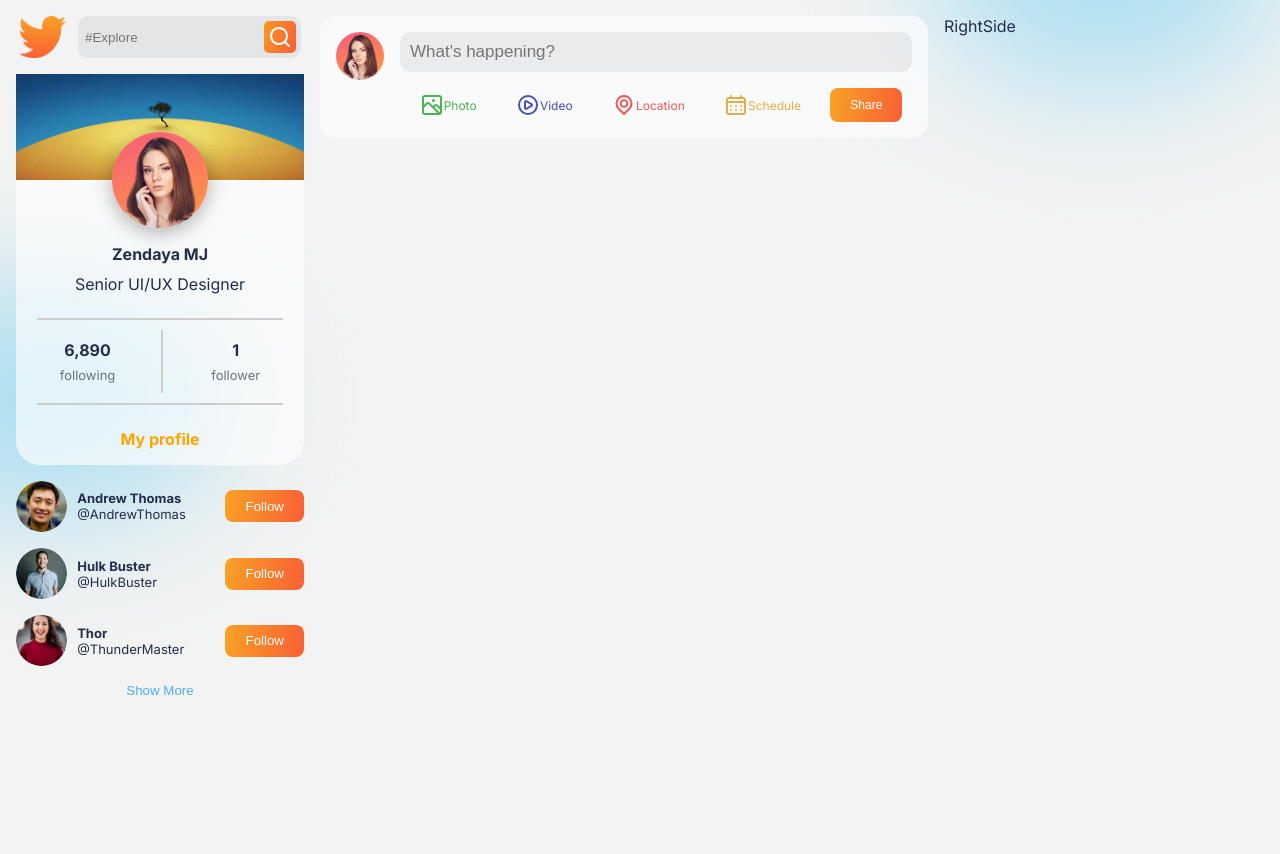
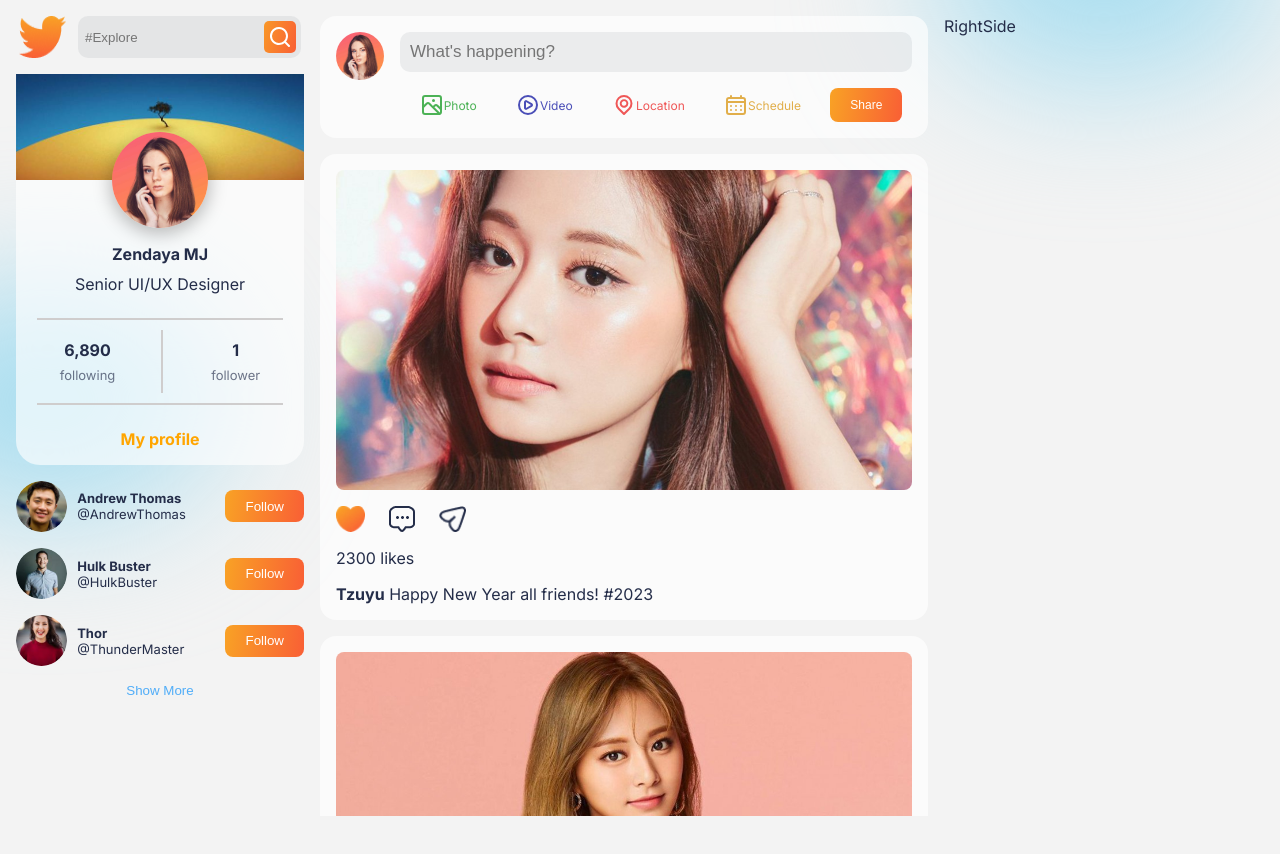
Before and after one commit to GalyaIT/Socialbook, a React (Create React App) app in the folder client/: page / in a window 1280 px wide. Shown: the top 854 px of the page. Built offline with nearby package versions, Linux system fonts and the light colour scheme.

Commit message:
Created Post and Posts components

```diff
--- a/client/src/App.css
+++ b/client/src/App.css
@@ -47,3 +47,6 @@
   background: transparent;
   border: 2px solid var(--orange);
 }
+::-webkit-scrollbar{
+  display:none;
+}
--- /dev/null
+++ b/client/src/Data/PostsData.js
@@ -0,0 +1,29 @@
+import postPic1 from '../img/postpic1.jpg'
+import postPic2 from '../img/postpic2.jpg'
+import postPic3 from '../img/postpic3.JPG'
+
+
+export const PostsData = [
+    {
+        img: postPic1,
+        name: 'Tzuyu',
+        desc: "Happy New Year all friends! #2023",
+        likes: 2300,
+        liked: true
+    },
+    {
+        img: postPic2,
+        name: 'Maryam',
+        desc: "Party time :)",
+        likes: 2300,
+        liked: false
+
+    },
+    {
+        img:postPic3,
+        name: "Salena Gomez",
+        desc: "At Archery Festival",
+        likes: 800,
+        liked: false
+    }
+]
--- /dev/null
+++ b/client/src/components/post/Post.css
@@ -0,0 +1,19 @@
+.Post{
+   display: flex;
+   flex-direction: column;
+   padding: 1rem;
+   background-color: var(--cardColor);
+   border-radius: 1rem;
+   gap: 1rem;
+}
+.Post>img{
+    width: 100%;
+    max-height: 20rem;
+    object-fit: cover;
+    border-radius: 0.5rem;
+}
+
+.postReact{
+    display: flex;
+    gap: 1.5rem;
+}
--- /dev/null
+++ b/client/src/components/post/Post.js
@@ -0,0 +1,30 @@
+import React from 'react'
+import './Post.css';
+import Comment from '../../img/comment.png'
+import Share from '../../img/share.png'
+import Heart from '../../img/like.png'
+import NotLike from '../../img/notlike.png'
+
+const Post = ({data}) => {
+  return (
+   <div className="Post">
+    <img src={data.img} alt="" />
+
+
+    <div className="postReact">
+        <img src={data.liked? Heart : NotLike} alt="" />
+        <img src={Comment} alt="" />
+        <img src={Share} alt="" />
+    </div>
+    <span>{data.likes} likes</span>
+
+    <div className="details">
+      <span><b>{data.name}</b></span>
+      <span>&nbsp;{data.desc}</span>
+    </div>
+
+   </div>
+  )
+}
+
+export default Post
--- a/client/src/components/postSide/PostSide.js
+++ b/client/src/components/postSide/PostSide.js
@@ -1,4 +1,5 @@
 import React from 'react';
+import Posts from '../posts/Posts';
 import PostShare from '../postShare/PostShare';
 import './PostSide.css';
 
@@ -6,6 +7,7 @@
   return (
     <div className="PostSide">
         <PostShare/>
+        <Posts/>
     </div>
   )
 }
--- /dev/null
+++ b/client/src/components/posts/Posts.css
@@ -0,0 +1,5 @@
+.Posts{
+    display: flex;
+    flex-direction: column;
+    gap: 1rem;
+}
--- /dev/null
+++ b/client/src/components/posts/Posts.js
@@ -0,0 +1,16 @@
+import React from "react";
+import "./Posts.css";
+import { PostsData } from "../../Data/PostsData";
+import Post from "../post/Post.js";
+
+const Posts = () => {
+  return (
+    <div className="Posts">
+      {PostsData.map((post, id) => {
+        return <Post data={post} id={id} />;
+      })}
+    </div>
+  );
+};
+
+export default Posts;
```
